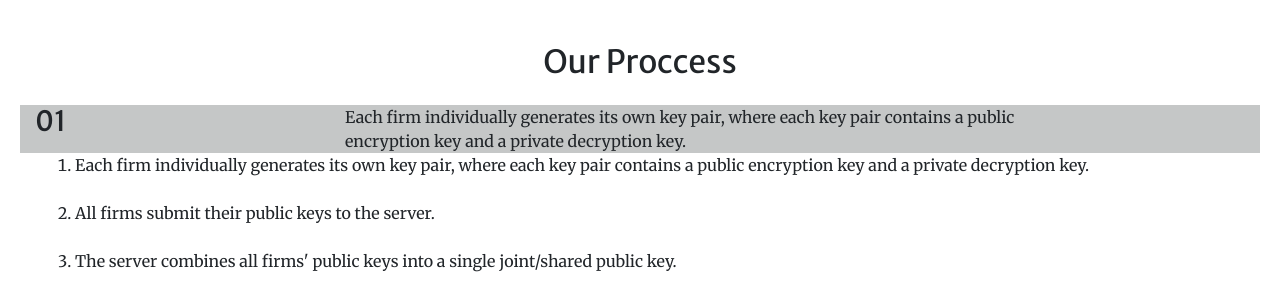
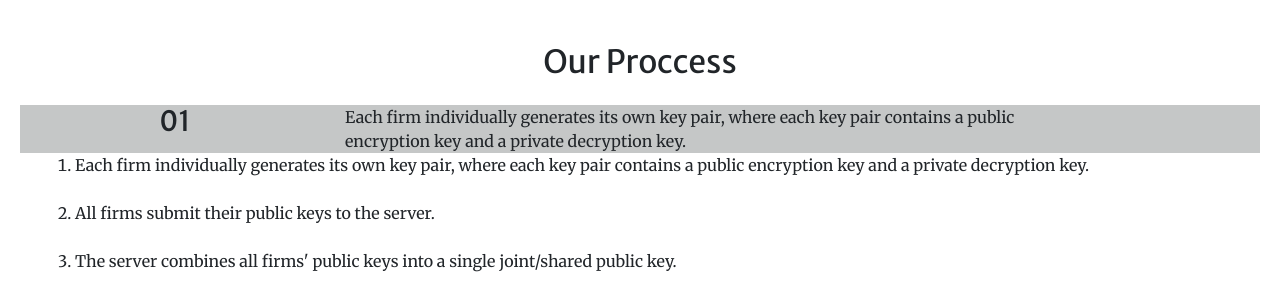
Before and after one commit to jisqyv/MIT, a Jekyll site: the page built from technology.md, in a window 1280 px wide and 900 px high, scrolled down 1858 px. Shown: the part 150-449 px from the top of the window. Built offline with Jekyll 4.4.1, drawn with Linux system fonts in a browser that asks for light colours; nearby versions of some CDN libraries.

Commit message:
Update aside-technology.html

```diff
--- a/_includes/aside-technology.html
+++ b/_includes/aside-technology.html
@@ -2,7 +2,7 @@
   <div class="container ">
     <h2 class="mb-4 text-center">{{ section.title }}</h2>
 	  <div class="row" style="background-color:#c5c7c7;color:#212529;">
-    <div class="col-xs-12 col-sm-6 col-lg-3" ><h3>01</h3></div>
+    <div class="col-xs-12 col-sm-6 col-lg-3 text-center" ><h3>01</h3></div>
     <div class="clearfix col-xs-12 col-sm-6 col-lg-7" >Each firm individually generates its own key pair, where each key pair contains a public encryption key and a private decryption key.</div>
   </div>
 
```
